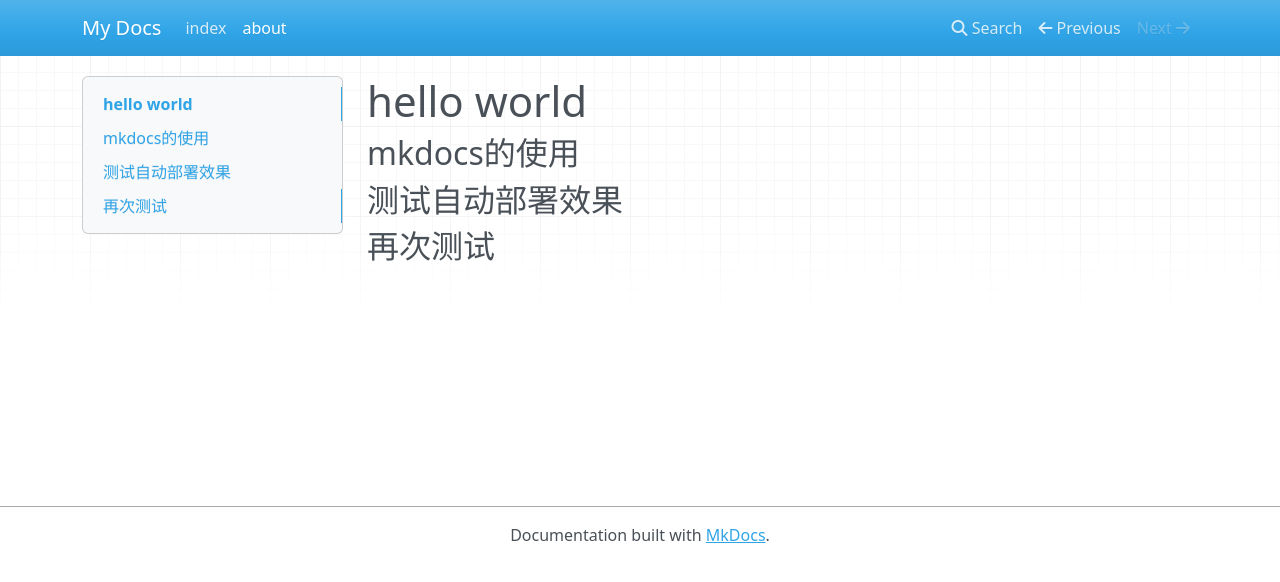
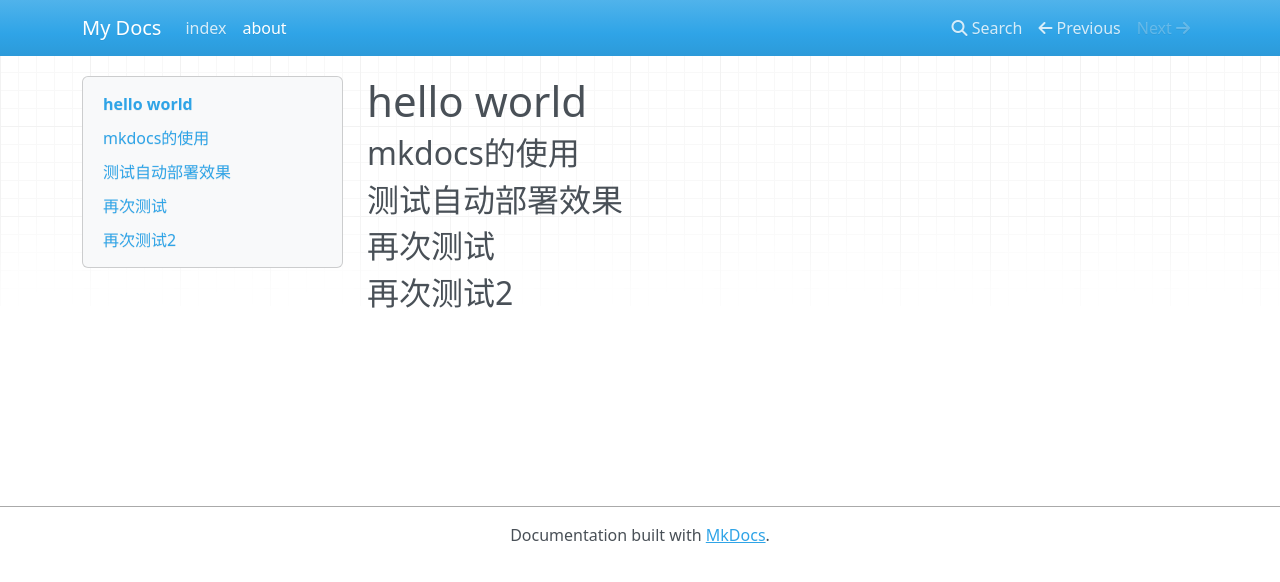
Before and after one commit to solano33/blog, an MkDocs documentation site: the page built from docs/about.md, in a window 1280 px wide. Shown: the top 582 px of the page. Built offline with MkDocs 1.6.1, drawn with Linux system fonts in a browser that asks for light colours; nearby versions of some CDN libraries.

Commit message:
feat: test

```diff
--- a/docs/about.md
+++ b/docs/about.md
@@ -2,3 +2,4 @@
 ## mkdocs的使用
 ## 测试自动部署效果
 ## 再次测试
+## 再次测试2
```
